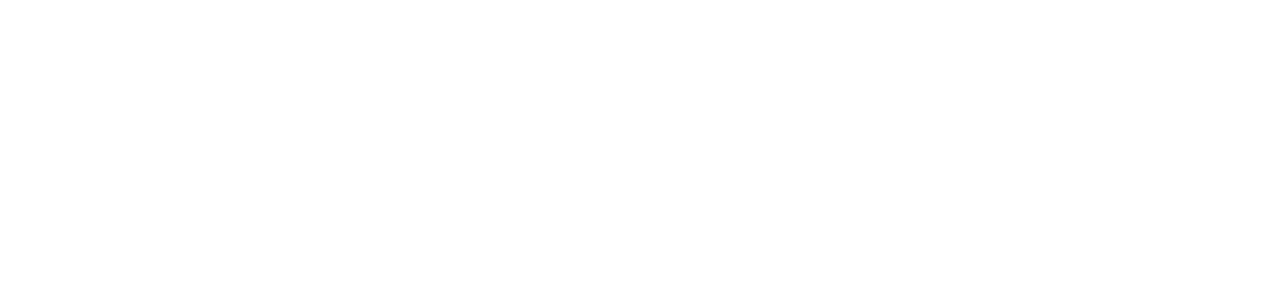
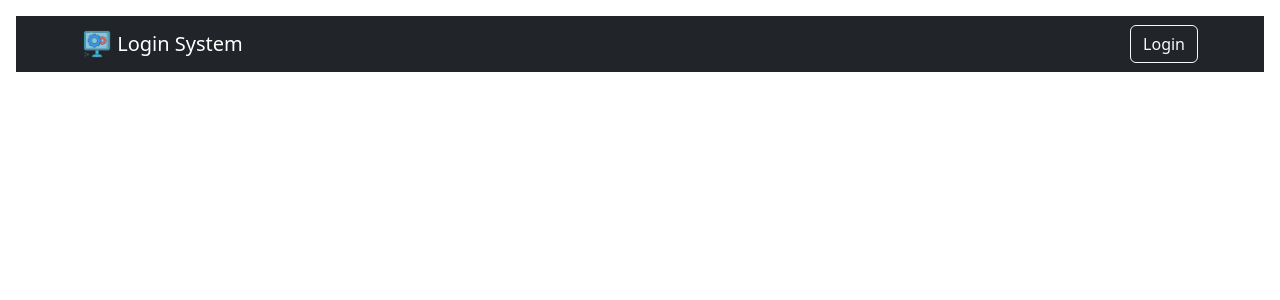
Before and after one commit to KhalilAbbaass/LoginSystem, a React (Create React App) app in the folder client/: page / in a window 1280 px wide. Shown: the top 300 px of the page. Built offline with nearby package versions, Linux system fonts and the light colour scheme.

Commit message:
navbar phase 1

```diff
--- /dev/null
+++ b/client/src/App.css
@@ -0,0 +1,3 @@
+.App{
+    margin: 1rem;
+}
--- a/client/src/App.js
+++ b/client/src/App.js
@@ -1,9 +1,12 @@
+import NavbarOne from "./components/navbar/NavbarOne";
+import "./App.css"
+
 
 
 function App() {
   return (
-    <div className="App">
-
+    <div  className="App">
+      <NavbarOne/>
     </div>
   );
 }
--- /dev/null
+++ b/client/src/components/navbar/NavbarOne.jsx
@@ -0,0 +1,30 @@
+import Button  from 'react-bootstrap/Button';
+import React from 'react'
+import Container from 'react-bootstrap/Container';
+import Navbar from 'react-bootstrap/Navbar';
+
+import icon from '../../assets/icon.png'
+
+const NavbarOne = () => {
+  return (
+    <div>
+        <Navbar bg="dark" variant="dark">
+        <Container>
+          <Navbar.Brand href="#home">
+            <img
+              alt=''
+              src={icon}
+              width="30"
+              height="30"
+              className="d-inline-block align-top"
+            />{' '}
+            Login System
+          </Navbar.Brand>
+          <Button variant ="outline-light">Login</Button>
+        </Container>
+      </Navbar>
+    </div>
+  )
+}
+
+export default NavbarOne;
```
Also changed, not shown: client/src/components/navbar/Navbar.jsx (deleted, +0 -9 lines), client/src/assets/icon.png (added).
